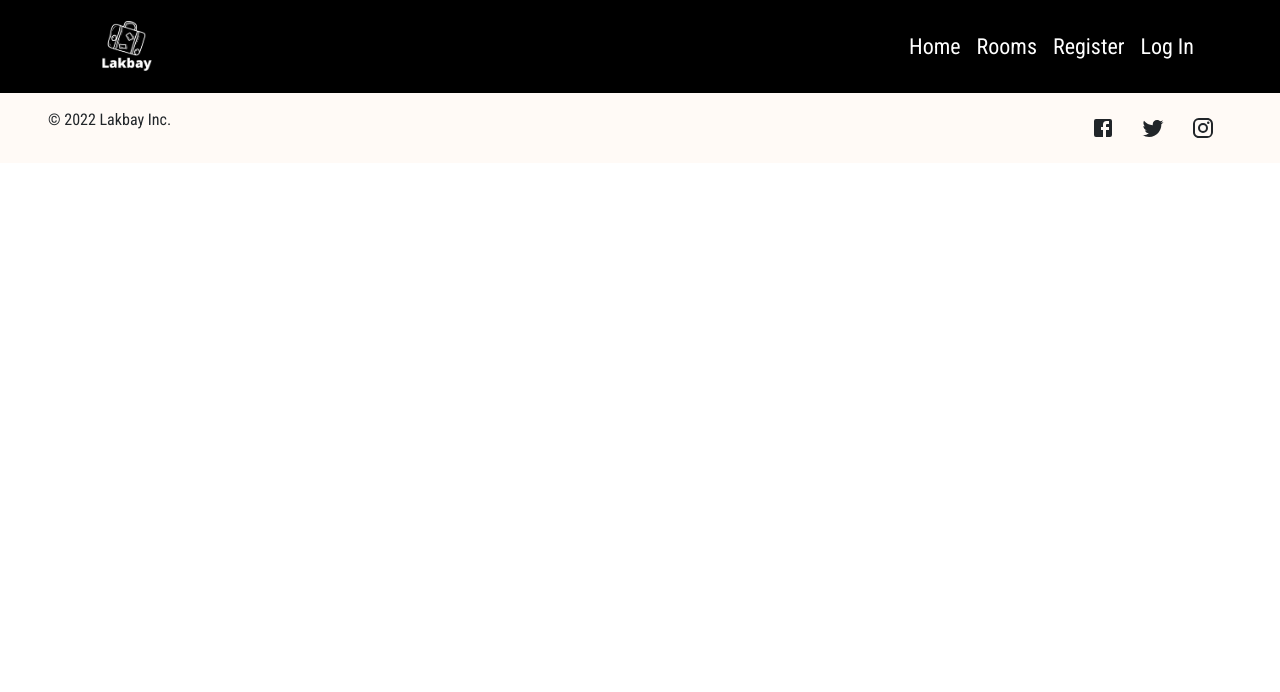
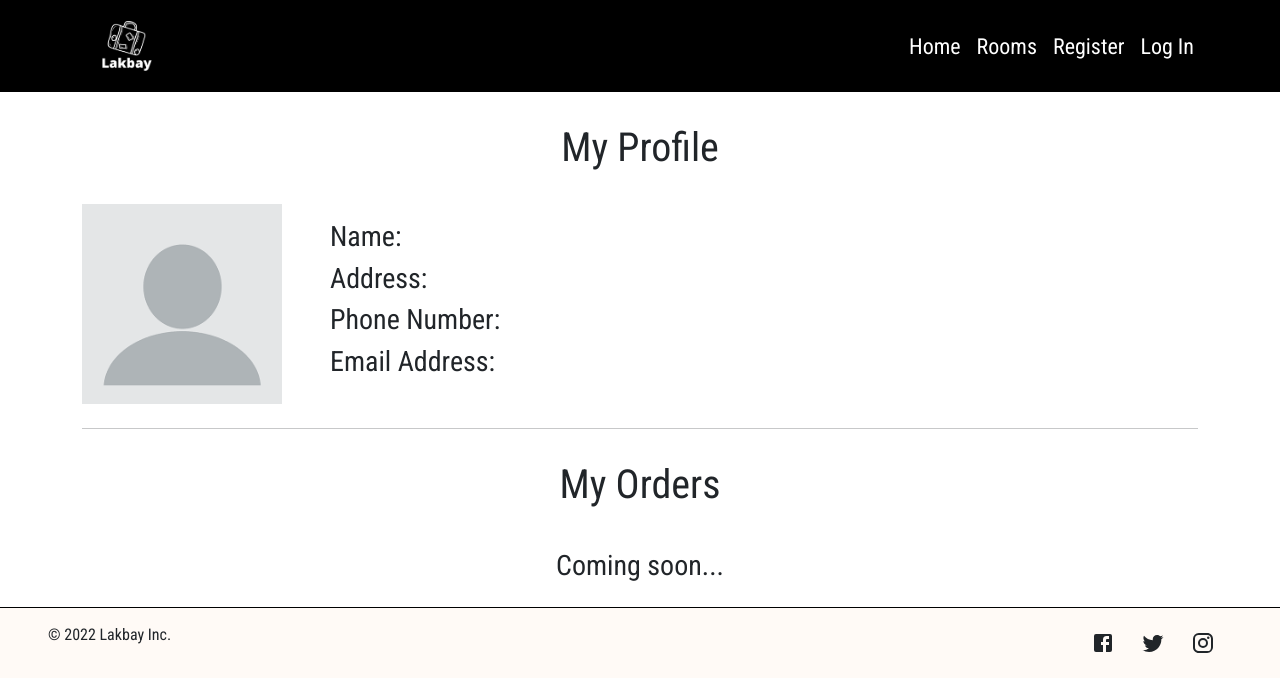
Before and after one commit to qLigature/lakbay-mvp, a React (Create React App) app in the folder view/: page /profile in a window 1280 px wide. Shown: the top 692 px of the page. Built offline with nearby package versions, Linux system fonts and the light colour scheme; no server answers.

Commit message:
added profile and orders

```diff
--- a/view/src/App.js
+++ b/view/src/App.js
@@ -10,6 +10,7 @@ import Register from './pages/Register';
 import Rooms from './pages/Rooms';
 import RoomDetails from './pages/RoomDetails';
 import Booking from './pages/Bookings';
+import Profile from './pages/Profile';
 import { UserProvider } from './UserContext';
 
 function App() {
@@ -19,6 +20,24 @@ function App() {
     id: null,
     isAdmin: null
   });
+
+  const [profileData, setProfileData] = useState({});
+  const fetchProfile = async () => {
+    try {
+      const response = await fetch('http://localhost:9000/users/profile', {
+        method: 'GET',
+        headers: {
+          Authorization: `Bearer ${sessionStorage.getItem('token')}`
+        }
+      });
+      const data = await response.json();
+      console.log('response: ', data);
+      setProfileData(data);
+
+    } catch (error) {
+      console.log(error);
+    }
+  };
 
   // Fetch JWT from sessionStorage and verify using endpoint
   useEffect(() => {
@@ -43,6 +62,7 @@ function App() {
       }
     };
     verifyUser();
+    fetchProfile();
 
   }, []);
 
@@ -58,6 +78,7 @@ function App() {
             <Route exact path="/rooms/:roomId" element={<RoomDetails />} />
             <Route exact path="/bookings" element={<Booking />} />
             <Route exact path="/register" element={<Register />} />
+            <Route exact path="/profile" element={<Profile profileData={profileData} fetchProfile={fetchProfile} />} />
             <Route exact path="/login" element={<Login />} />
             <Route exact path="/logout" element={<Logout />} />
             {/*  */}
--- a/view/src/components/AppNavbar.js
+++ b/view/src/components/AppNavbar.js
@@ -33,9 +33,15 @@ function AppNavBar() {
 
           {
             user.id !== null && user.isAdmin === false ? (
-              <Nav.Link as={Link} to="/bookings" className="navlink-font">
-                Booking
-              </Nav.Link>
+              <>
+                <Nav.Link as={Link} to="/bookings" className="navlink-font">
+                  Booking
+                </Nav.Link>
+
+                <Nav.Link as={Link} to="/profile" className="navlink-font">
+                  Profile
+                </Nav.Link>
+              </>
             ) : null
           }
 
--- a/view/src/pages/Bookings.js
+++ b/view/src/pages/Bookings.js
@@ -1,5 +1,5 @@
 import React, { Fragment, useState, useEffect } from 'react';
-import { Table, Button, Modal, Form } from 'react-bootstrap';
+import { Table, Button } from 'react-bootstrap';
 import Swal from 'sweetalert2';
 import { useNavigate } from 'react-router-dom';
 
@@ -44,7 +44,7 @@ function Booking() {
         icon: "success",
         text: "You have successfully cleared your booking!"
       });
-      navigate('/');
+      navigate('/profile');
 
     } catch (error) {
       Swal.fire({
@@ -72,7 +72,7 @@ function Booking() {
         'Your booking has been confirmed.',
         'success'
       );
-      navigate('/');
+      navigate('/profile');
 
     } catch (error) {
       console.log(error);
@@ -95,9 +95,7 @@ function Booking() {
           <td>{reservation.shortAddress}</td>
           <td>PHP {reservation.subtotal}</td>
         </tr>
-
       );
-
     });
     setReservations(bookingsArr);
 
--- a/view/src/pages/Home.js
+++ b/view/src/pages/Home.js
@@ -15,21 +15,21 @@ function Home() {
 			<div className="home_Cards d-flex">
 				<Card
 					src="https://images.pexels.com/photos/7601377/pexels-photo-7601377.jpeg?auto=compress&cs=tinysrgb&dpr=2&h=750&w=1260"
-					title="3 Bedroom flat in Batangas"
+					title="Three-Bedroom Flat in Batangas"
 					description="Enjoy this amazing home with your friends and loved ones."
-					price="₱ 1500/night"
+					price="PHP 1500 / night"
 				/>
 				<Card
 					src="https://images.pexels.com/photos/7027788/pexels-photo-7027788.jpeg?cs=srgb&dl=pexels-curtis-adams-7027788.jpg&fm=jpg"
-					title="2 Bedroom Condominium"
-					description="Relax and Enjoy your day in our 2 Bedroom Condominium filled w/pool, gym, and Wifi."
-					price="₱ 1000/night"
+					title="Two-Bedroom Condominium"
+					description="Relax and enjoy your day in our two-bedroom condominium, with pool, gym, and Wifi."
+					price="PHP 1000 / night"
 				/>
 				<Card
 					src="https://images.pexels.com/photos/11723568/pexels-photo-11723568.jpeg?auto=compress&cs=tinysrgb&w=1260&h=750&dpr=1"
 					title="Penthouse in Tagaytay"
-					description="Enjoy the relaxing view of Taal Volcano with matching Sunset."
-					price="₱ 4000/night"
+					description="Enjoy the relaxing view of Taal Volcano."
+					price="PHP 4000"
 				/>
 			</div>
 
@@ -37,31 +37,22 @@ function Home() {
 				<Card
 					src="http://luxesocietyasia.com/wp-content/uploads/2017/02/Solaire-View.jpg"
 					title="Solaire Resort & Casino Manila Skytower"
-					description="Relax and Enjoy Gambling."
-					price="₱ 10,500/night"
+					description="Relax and enjoy the high life."
+					price="PHP 10,500/night"
 				/>
 				<Card
 					src="https://media.istockphoto.com/photos/luxury-loft-living-room-interior-picture-id1278121500?b=1&k=20&m=1278121500&s=612x612&w=0&h=V4jRZL368Yix2uxlSUdDy1sxYeggCuVWxQR9NNST0RE="
 					title="Penthouse in BGC"
 					description="Enjoy the amazing view with someone you love."
-					price="₱ 12,000/night"
+					price="PHP 12,000"
 				/>
 				<Card
 					src="https://i.pinimg.com/originals/7a/6c/b3/7a6cb35ef57c0072d02ac6ee30519c62.jpg"
 					title="Penthouse in Pasay"
-					description="Enjoy the view and amazing amenities in this 3 bedroom penthouse."
-					price="₱ 6000/night"
+					description="Relax with exquisite amenities in this 3 bedroom penthouse."
+					price="PHP 6000/night"
 				/>
 			</div>
-
-			{/*				<div className="home_Cards">
-					<Card
-		            />
-		            <Card
-		            />
-		            <Card
-		            />
-				</div>*/}
 
 		</div>
 
--- /dev/null
+++ b/view/src/pages/Profile.js
@@ -0,0 +1,55 @@
+import React, { Fragment, useState, useEffect } from 'react';
+import { Table, Button } from 'react-bootstrap';
+import Swal from 'sweetalert2';
+import { useNavigate } from 'react-router-dom';
+import defaultPic from '../img/default-pic.png';
+
+function Profile(props) {
+
+  const { profileData, fetchProfile } = props;
+
+  const [firstName, setFirstName] = useState('');
+  const [lastName, setLastName] = useState('');
+  const [address, setAddress] = useState('');
+  const [phoneNum, setPhoneNum] = useState('');
+  const [email, setEmail] = useState('');
+
+  useEffect(() => {
+    setFirstName(profileData.firstName);
+    setLastName(profileData.lastName);
+    setAddress(profileData.address);
+    setPhoneNum(profileData.phoneNum);
+    setEmail(profileData.email);
+  }, [profileData]);
+
+  useEffect(() => {
+    fetchProfile();
+  }, []);
+
+  return (
+    (profileData === {} ? <div>Loading...</div> :
+      <>
+        <h1 className="p-3 mt-3 text-center">My Profile</h1>
+        <div className="d-flex">
+          <img
+            className="me-5 my-2"
+            src={defaultPic}
+            alt="Lakbay Logo"
+            height="200px"
+            width="200px"
+          ></img>
+          <div className="mt-2">
+            <h3 className="pt-3">Name: {firstName} {lastName}</h3>
+            <h3>Address: {address}</h3>
+            <h3>Phone Number: {phoneNum}</h3>
+            <h3>Email Address: {email}</h3>
+          </div>
+        </div>
+        <hr />
+        <h1 className="p-3 text-center">My Orders</h1>
+        <h3 className="p-3 text-center">Coming soon...</h3>
+      </>)
+  );
+}
+
+export default Profile;
```
Also changed, not shown: view/src/img/default-pic.png (added).
